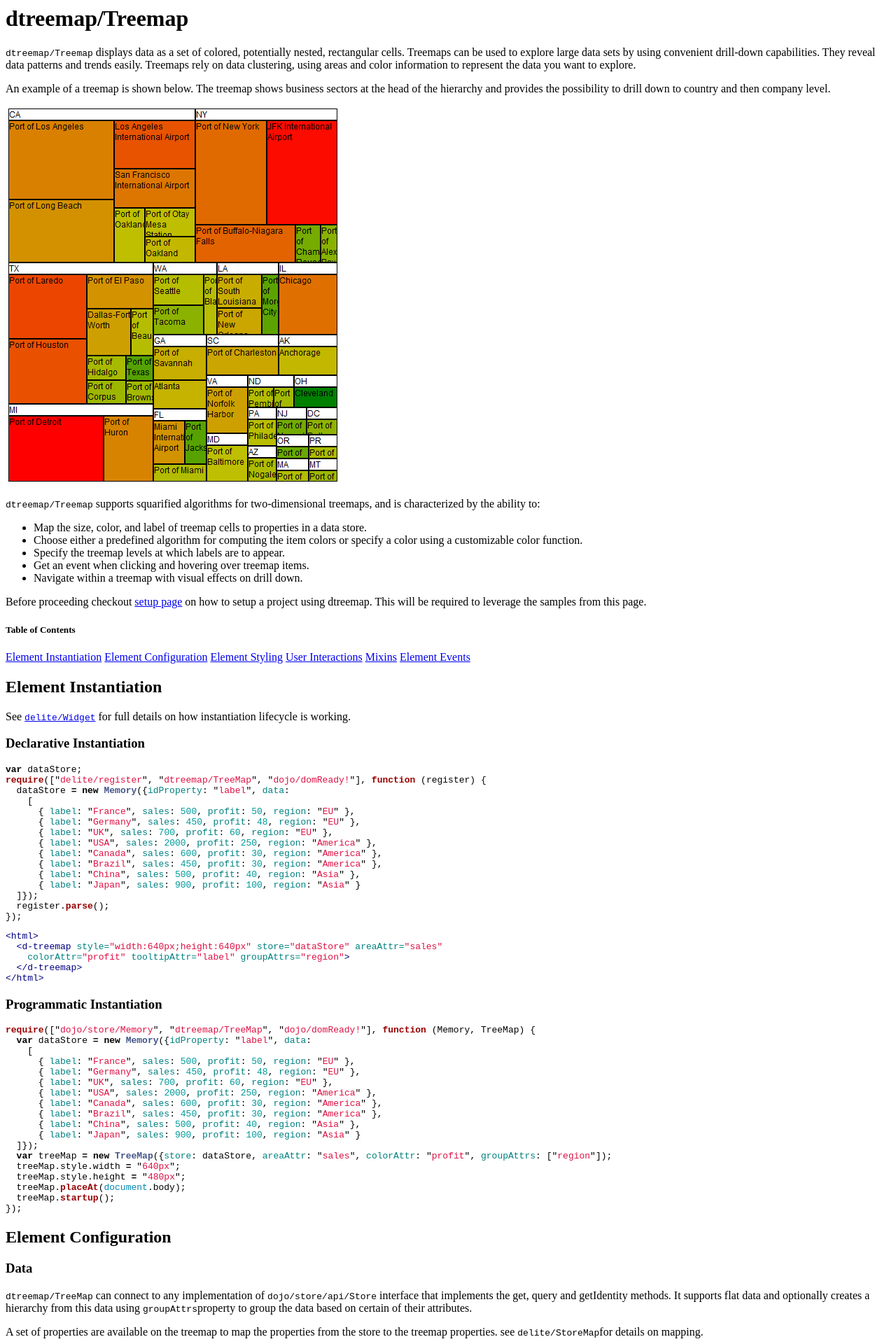
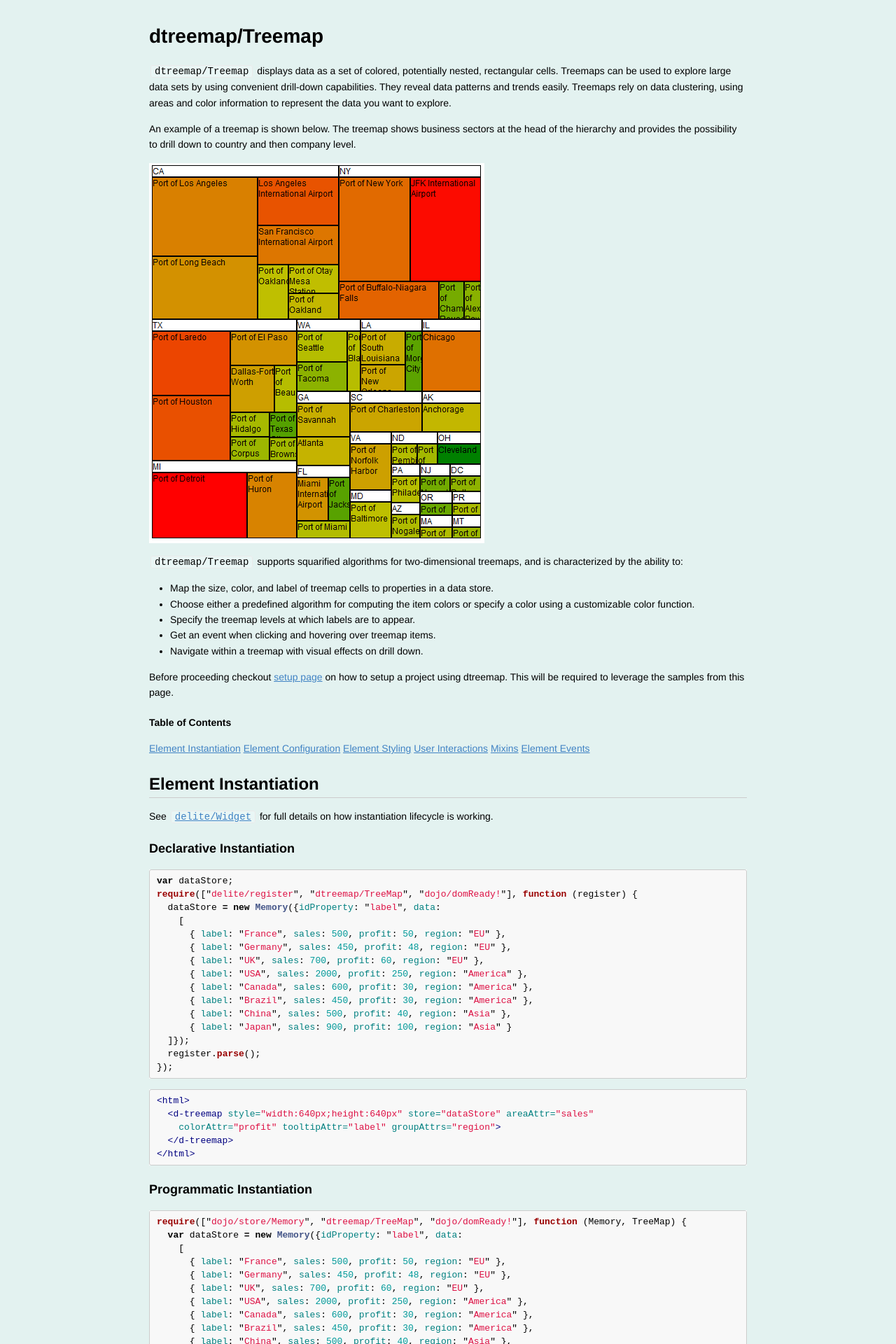
Before and after one commit to ibm-js/dtreemap, a Jekyll site: the page built from docs/index.md, in a window 1280 px wide. Shown: the top 1920 px of the page at 70% size. Built offline with Jekyll 4.4.1, drawn with Linux system fonts in a browser that asks for light colours; Markdown is read by kramdown in place of the engine named in the settings.

Commit message:
apply some CSS

```diff
--- a/_layouts/default.html
+++ b/_layouts/default.html
@@ -2,6 +2,7 @@
   <head>
     <title>{{ page.title }}</title>
     <link rel="stylesheet" href="{{ site.baseurl }}/css/syntax.css" type="text/css">
+    <link rel="stylesheet" href="{{ site.baseurl }}/css/default.css" type="text/css">
   </head>
   <body>
     {{ content }}
--- /dev/null
+++ b/css/default.css
@@ -0,0 +1,361 @@
+body {
+	font-family: Helvetica, arial, sans-serif;
+	font-size: 14px;
+	line-height: 1.6;
+	padding-top: 10px;
+	padding-bottom: 10px;
+	background-color: #e3f2f0;
+	padding: 30px;
+}
+
+body > *:first-child {
+	margin-top: 0 !important;
+}
+
+body > *:last-child {
+	margin-bottom: 0 !important;
+}
+
+a {
+	color: #4183C4;
+}
+
+a.absent {
+	color: #cc0000;
+}
+
+a.anchor {
+	display: block;
+	padding-left: 30px;
+	margin-left: -30px;
+	cursor: pointer;
+	position: absolute;
+	top: 0;
+	left: 0;
+	bottom: 0;
+}
+
+h1, h2, h3, h4, h5, h6 {
+	margin: 20px 0 10px;
+	padding: 0;
+	font-weight: bold;
+	-webkit-font-smoothing: antialiased;
+	cursor: text;
+	position: relative;
+}
+
+tt, code {
+	font-size: inherit;
+}
+
+h1 {
+	font-size: 28px;
+	color: black;
+}
+
+h2 {
+	font-size: 24px;
+	border-bottom: 1px solid #cccccc;
+	color: black;
+}
+
+h3 {
+	font-size: 18px;
+}
+
+h4 {
+	font-size: 16px;
+}
+
+h5 {
+	font-size: 14px;
+}
+
+h6 {
+	color: #777777;
+	font-size: 14px;
+}
+
+p, blockquote, ul, ol, dl, li, table, pre {
+	margin: 15px 0;
+}
+
+body > h2:first-child {
+	margin-top: 0;
+	padding-top: 0;
+}
+
+body > h1:first-child {
+	margin-top: 0;
+	padding-top: 0;
+}
+
+body > h1:first-child + h2 {
+	margin-top: 0;
+	padding-top: 0;
+}
+
+body > h3:first-child, body > h4:first-child, body > h5:first-child, body > h6:first-child {
+	margin-top: 0;
+	padding-top: 0;
+}
+
+a:first-child h1, a:first-child h2, a:first-child h3, a:first-child h4, a:first-child h5, a:first-child h6 {
+	margin-top: 0;
+	padding-top: 0;
+}
+
+h1 p, h2 p, h3 p, h4 p, h5 p, h6 p {
+	margin-top: 0;
+}
+
+li p.first {
+	display: inline-block;
+}
+
+li {
+	margin: 0;
+}
+
+ul, ol {
+	padding-left: 30px;
+}
+
+ul :first-child, ol :first-child {
+	margin-top: 0;
+}
+
+dl {
+	padding: 0;
+}
+
+dl dt {
+	font-size: 14px;
+	font-weight: bold;
+	font-style: italic;
+	padding: 0;
+	margin: 15px 0 5px;
+}
+
+dl dt:first-child {
+	padding: 0;
+}
+
+dl dt > :first-child {
+	margin-top: 0;
+}
+
+dl dt > :last-child {
+	margin-bottom: 0;
+}
+
+dl dd {
+	margin: 0 0 15px;
+	padding: 0 15px;
+}
+
+dl dd > :first-child {
+	margin-top: 0;
+}
+
+dl dd > :last-child {
+	margin-bottom: 0;
+}
+
+blockquote {
+	border-left: 4px solid #dddddd;
+	padding: 0 15px;
+	color: #777777;
+}
+
+blockquote > :first-child {
+	margin-top: 0;
+}
+
+blockquote > :last-child {
+	margin-bottom: 0;
+}
+
+table {
+	padding: 0;
+	border-collapse: collapse;
+}
+
+table tr {
+	border-top: 1px solid #cccccc;
+	background-color: #e9f6f5;
+	margin: 0;
+	padding: 0;
+}
+
+table tr:nth-child(2n) {
+	background-color: #d8eeec;
+}
+
+table tr th {
+	font-weight: bold;
+	border: 1px solid #cccccc;
+	margin: 0;
+	padding: 6px 13px;
+}
+
+table tr td {
+	border: 1px solid #cccccc;
+	margin: 0;
+	padding: 6px 13px;
+}
+
+table tr th :first-child, table tr td :first-child {
+	margin-top: 0;
+}
+
+table tr th :last-child, table tr td :last-child {
+	margin-bottom: 0;
+}
+
+img {
+	max-width: 100%;
+}
+
+span.frame {
+	display: block;
+	overflow: hidden;
+}
+
+span.frame > span {
+	border: 1px solid #dddddd;
+	display: block;
+	float: left;
+	overflow: hidden;
+	margin: 13px 0 0;
+	padding: 7px;
+	width: auto;
+}
+
+span.frame span img {
+	display: block;
+	float: left;
+}
+
+span.frame span span {
+	clear: both;
+	color: #333333;
+	display: block;
+	padding: 5px 0 0;
+}
+
+span.align-center {
+	display: block;
+	overflow: hidden;
+	clear: both;
+}
+
+span.align-center > span {
+	display: block;
+	overflow: hidden;
+	margin: 13px auto 0;
+	text-align: center;
+}
+
+span.align-center span img {
+	margin: 0 auto;
+	text-align: center;
+}
+
+span.align-right {
+	display: block;
+	overflow: hidden;
+	clear: both;
+}
+
+span.align-right > span {
+	display: block;
+	overflow: hidden;
+	margin: 13px 0 0;
+	text-align: right;
+}
+
+span.align-right span img {
+	margin: 0;
+	text-align: right;
+}
+
+span.float-left {
+	display: block;
+	margin-right: 13px;
+	overflow: hidden;
+	float: left;
+}
+
+span.float-left span {
+	margin: 13px 0 0;
+}
+
+span.float-right {
+	display: block;
+	margin-left: 13px;
+	overflow: hidden;
+	float: right;
+}
+
+span.float-right > span {
+	display: block;
+	overflow: hidden;
+	margin: 13px auto 0;
+	text-align: right;
+}
+
+code, tt {
+	margin: 0 2px;
+	padding: 0 5px;
+	white-space: nowrap;
+	border: 1px solid #eaeaea;
+	background-color: #e9f6f5;
+	border-radius: 3px;
+}
+
+pre code {
+	margin: 0;
+	padding: 0;
+	white-space: pre;
+	border: none;
+	background: transparent;
+}
+
+.highlight pre {
+	background-color: #f8f8f8;
+	border: 1px solid #cccccc;
+	font-size: 13px;
+	line-height: 19px;
+	overflow: auto;
+	padding: 6px 10px;
+	border-radius: 3px;
+}
+
+pre {
+	background-color: #e9f6f5;
+	border: 1px solid #cccccc;
+	font-size: 13px;
+	line-height: 19px;
+	overflow: auto;
+	padding: 6px 10px;
+	border-radius: 3px;
+}
+
+pre code, pre tt {
+	background-color: transparent;
+	border: none;
+}
+
+sup {
+	font-size: 0.83em;
+	vertical-align: super;
+	line-height: 0;
+}
+
+@media screen and (min-width: 914px) {
+	body {
+		width: 854px;
+		margin: 0 auto;
+	}
+}
```
